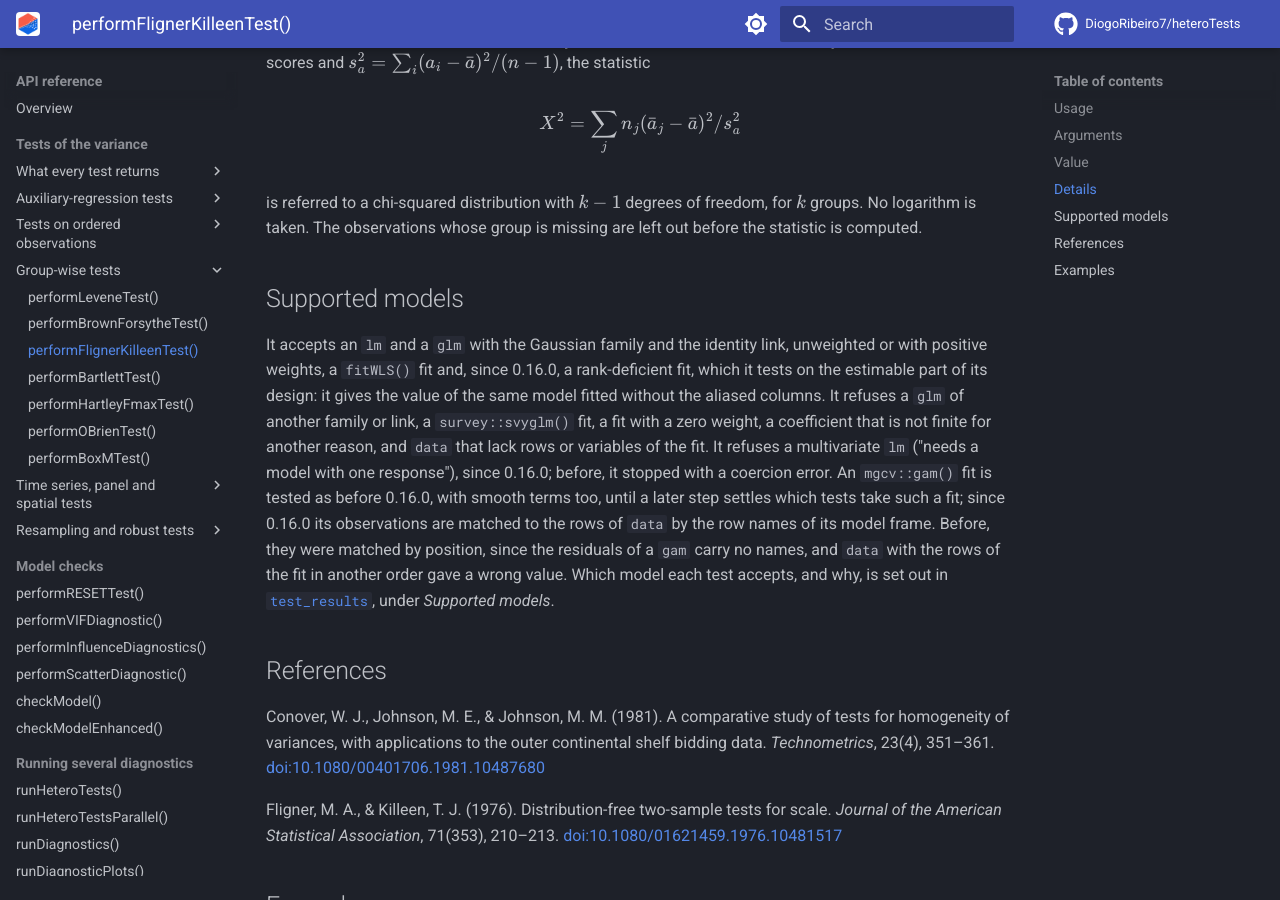
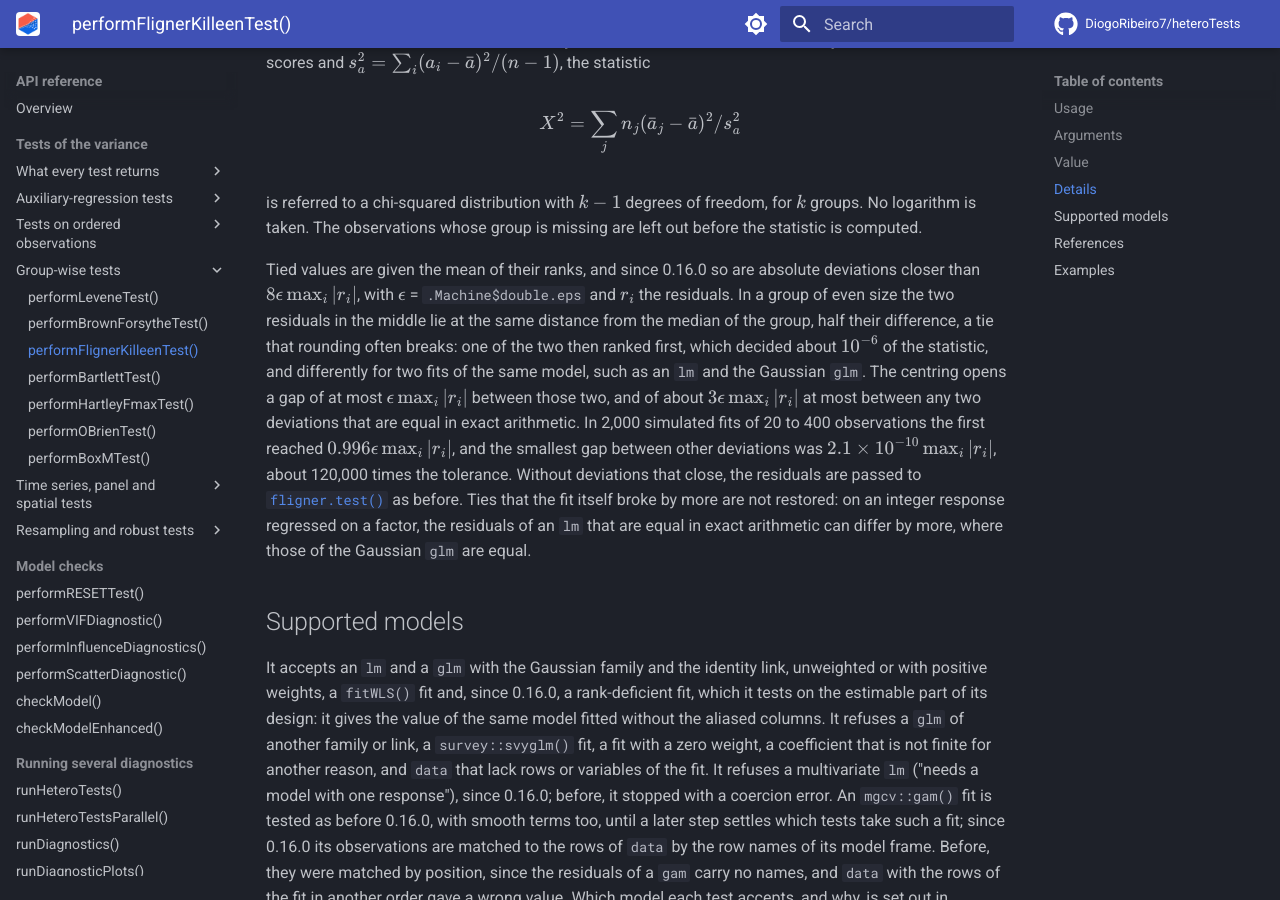
Before and after one commit to DiogoRibeiro7/heteroTests, an MkDocs documentation site: the page built from docs/reference/performFlignerKilleenTest.md, in a window 1280 px wide and 900 px high, scrolled down 1387 px. Built offline with MkDocs 1.6.1 and Material for MkDocs 9.7.7, drawn with Linux system fonts in a browser that asks for light colours; comment, search, counter and statistics services are not loaded.

Commit message:
Rank as tied the deviations that only rounding tells apart in performFlignerKilleenTest()
In a group of even size the two residuals in the middle lie at the same distance from the group median, a tie that rounding often breaks; which one ranked first decided about 1e-6 of the statistic, differently for an lm and the Gaussian glm of the same model. Absolute deviations closer than 8 * eps * max(abs(r)) are now set equal before stats::fligner.test() ranks them; with none that close the residuals are passed on as before. The model-context matrix compares the test across fits of the same model at 1e-10 instead of 1e-4.

```diff
--- a/docs/reference/performFlignerKilleenTest.md
+++ b/docs/reference/performFlignerKilleenTest.md
@@ -37,6 +37,8 @@ X^2 = \sum_j n_j (\bar a_j - \bar a)^2 / s_a^2
 
 is referred to a chi-squared distribution with \(k-1\) degrees of freedom, for \(k\) groups. No logarithm is taken. The observations whose group is missing are left out before the statistic is computed.
 
+Tied values are given the mean of their ranks, and since 0.16.0 so are absolute deviations closer than \(8 \epsilon \max_i |r_i|\), with \(\epsilon\) = `.Machine$double.eps` and \(r_i\) the residuals. In a group of even size the two residuals in the middle lie at the same distance from the median of the group, half their difference, a tie that rounding often breaks: one of the two then ranked first, which decided about \(10^{-6}\) of the statistic, and differently for two fits of the same model, such as an `lm` and the Gaussian `glm`. The centring opens a gap of at most \(\epsilon \max_i |r_i|\) between those two, and of about \(3 \epsilon \max_i |r_i|\) at most between any two deviations that are equal in exact arithmetic. In 2,000 simulated fits of 20 to 400 observations the first reached \(0.996 \epsilon \max_i |r_i|\), and the smallest gap between other deviations was \(2.1 \times 10^{-10} \max_i |r_i|\), about 120,000 times the tolerance. Without deviations that close, the residuals are passed to [`fligner.test()`](https://rdrr.io/r/stats/fligner.test.html) as before. Ties that the fit itself broke by more are not restored: on an integer response regressed on a factor, the residuals of an `lm` that are equal in exact arithmetic can differ by more, where those of the Gaussian `glm` are equal.
+
 ## Supported models
 
 It accepts an `lm` and a `glm` with the Gaussian family and the identity link, unweighted
```
Also changed, not shown: 7 other files.
